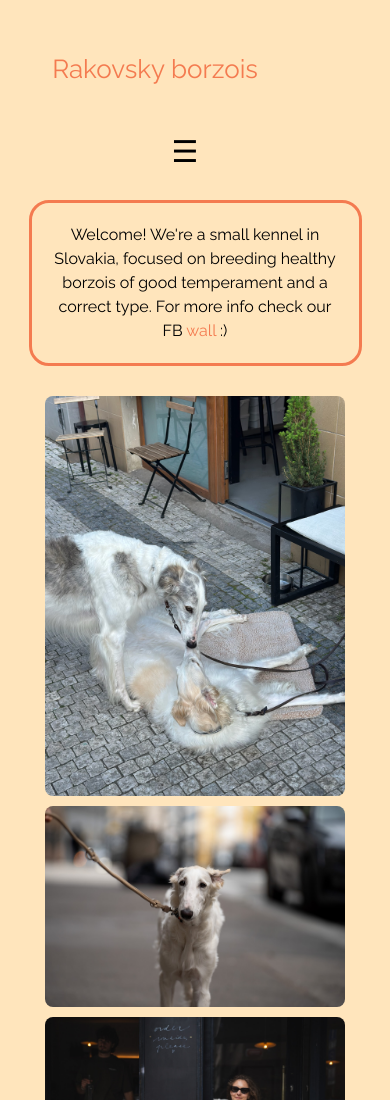
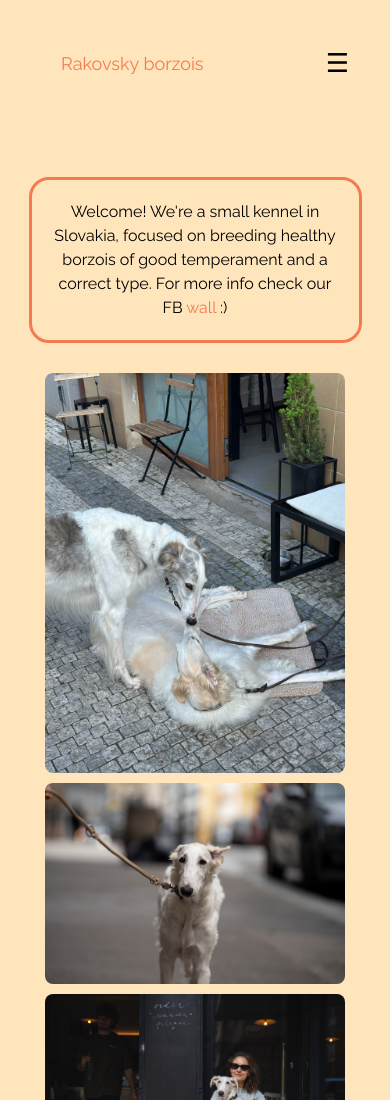
Before and after one commit to NikolaSluneckova/borzoithedog, a plain HTML site: page index.html in a window 390 px wide. Shown: the top 1100 px of the page. Drawn offline with Linux system fonts and the light colour scheme.

Commit message:
hamburger menu uzky mobil

```diff
--- a/style.css
+++ b/style.css
@@ -508,9 +508,23 @@ input:focus {
     flex-wrap: wrap;
     align-items: center;
     padding: 10px;
+
   }
 
   .nadpis {
     font-size: 26px;
-    margin-left: 20px;
+    margin-left: 40px;
+
   }}
+
+  @media (max-width: 420px) {
+    .nadpis{
+      font-size: 18px;
+    }
+    .hamburger{
+      font-size: 26px;
+    }
+    .menu__item{
+      font-size: 18px;
+    }
+  }
```
